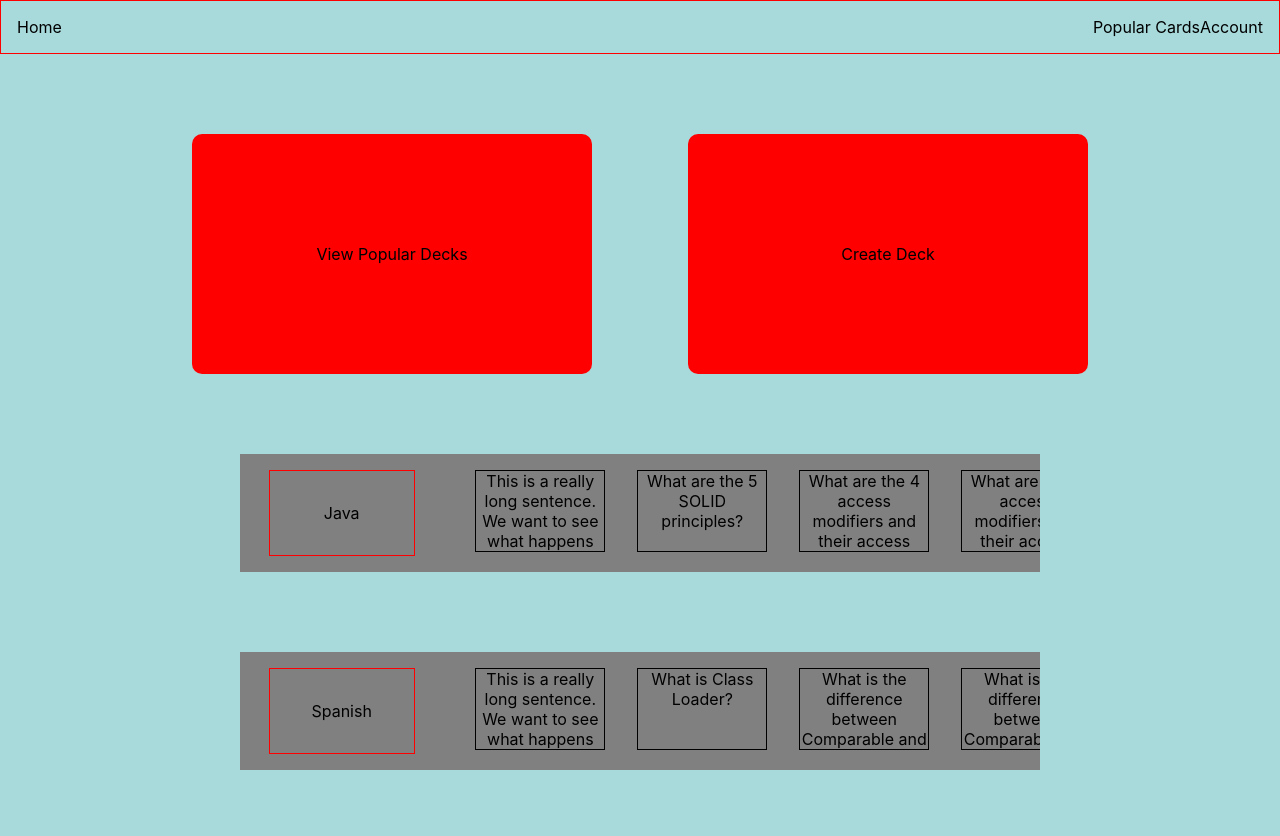
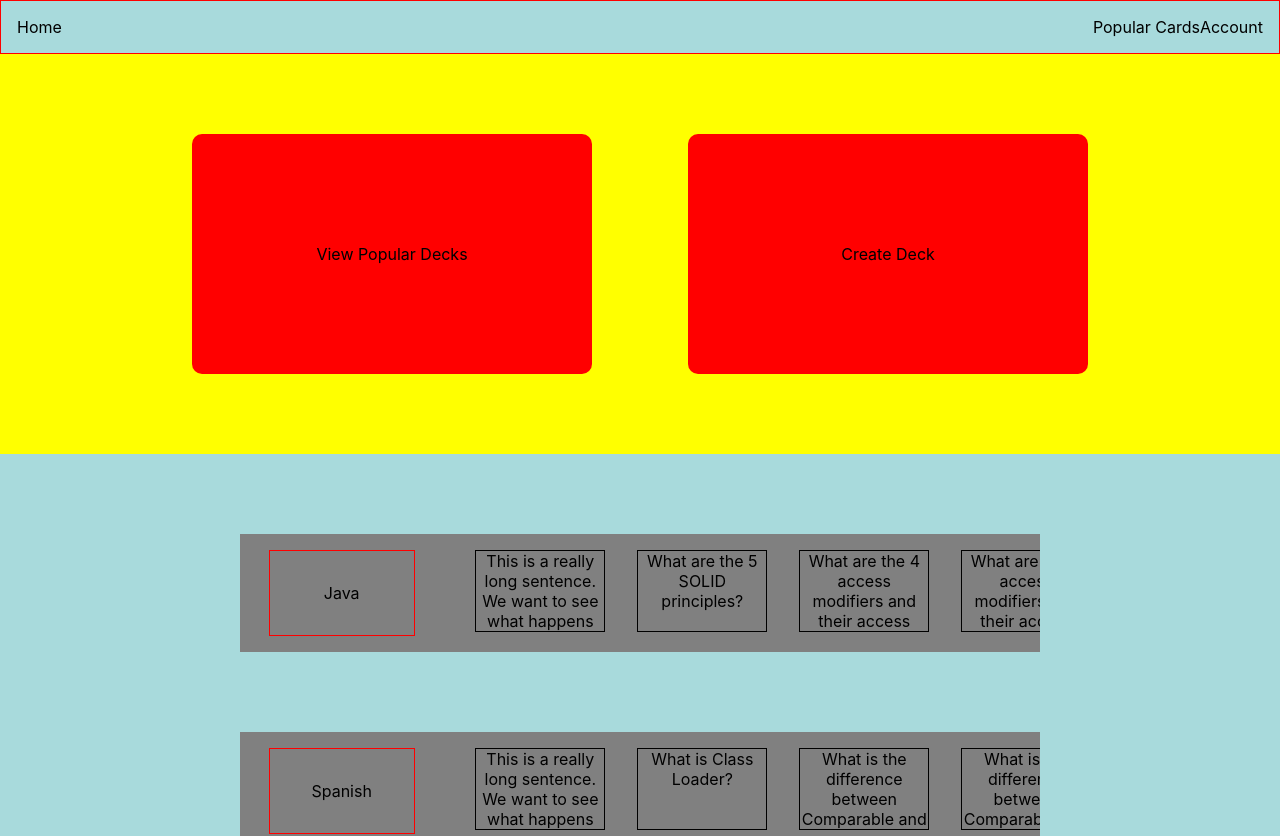
Before and after one commit to michael-mcmasters/Notecards, a React (Create React App) app: page / in a window 1280 px wide. Shown: the top 836 px of the page. Built offline with nearby package versions, Linux system fonts and the light colour scheme.

Commit message:
Give options a background color

```diff
--- a/src/components/homepage/HomePage.js
+++ b/src/components/homepage/HomePage.js
@@ -20,10 +20,12 @@ class HomePage extends Component {
 }
 
 const OptionContainer = styled.div`
-  margin-top: 5rem;
+  padding-top: 5rem;
+  padding-bottom: 5rem;
   display: flex;
   justify-content: center;
-  `;
+  background-color: yellow;
+`;
 
 const Option = styled.div`
   margin: 0 3rem;
```
